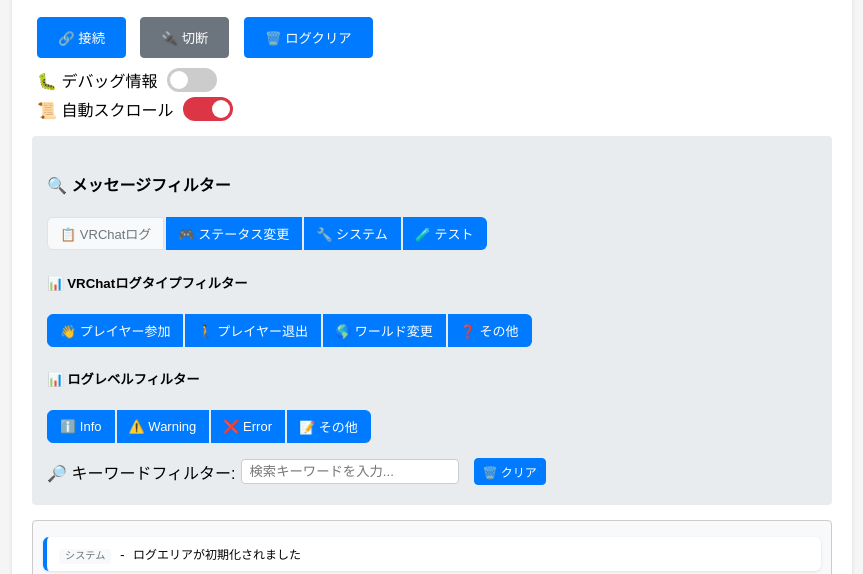
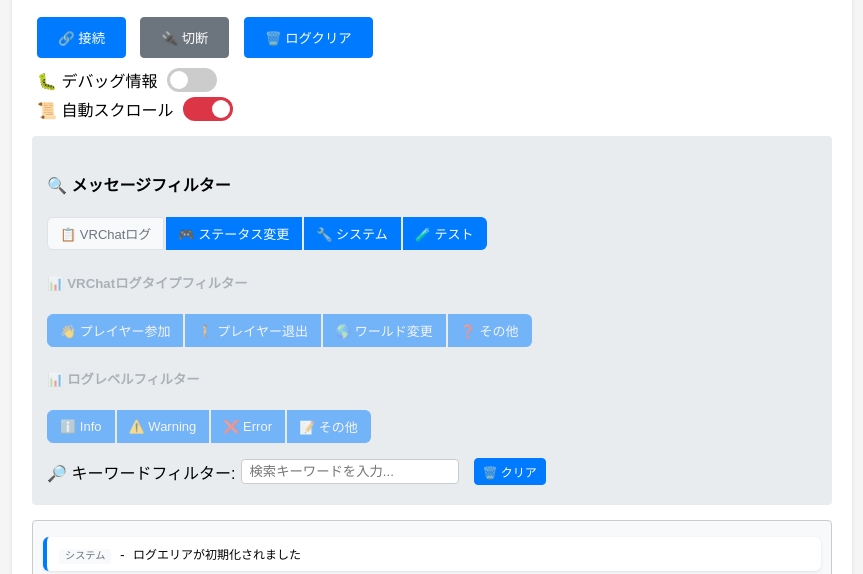
Before and after one commit to kurotori4423/vrc-log-relay-server, a website: page public/index.html in a window 1280 px wide. Both pictures are taken after a click on the button "📋 VRChatログ". Shown: the part 180-754 px from the top of the page, without its empty margins (208-1071 px from the left). Drawn offline with Linux system fonts and the light colour scheme.

Commit message:
feat: VRChatフィルターセクションの無効化スタイルを追加し、状態更新機能を実装

```diff
--- a/public/index.html
+++ b/public/index.html
@@ -247,6 +247,22 @@
             background-color: #0056b3;
             border-color: #0056b3;
         }
+
+        /* 無効化状態のスタイル */
+        .filter-section-disabled {
+            opacity: 0.5;
+            pointer-events: none;
+            transition: opacity 0.3s ease;
+        }
+
+        .filter-section-disabled .filter-btn {
+            cursor: not-allowed;
+        }
+
+        .filter-section-disabled h5 {
+            color: #6c757d;
+        }
+
         .toggle-label {
             display: flex;
             align-items: center;
@@ -305,7 +321,7 @@
                 <button class="filter-btn active" data-filter="filterTest" onclick="toggleFilterButton(this)">🧪 テスト</button>
             </div>
 
-            <div style="margin-top: 15px;">
+            <div style="margin-top: 15px;" id="vrchatLogTypeSection">
                 <h5>📊 VRChatログタイプフィルター</h5>
                 <div class="filter-group">
                     <button class="filter-btn active" data-filter="filterUserJoin" onclick="toggleFilterButton(this)">👋 プレイヤー参加</button>
@@ -315,7 +331,7 @@
                 </div>
             </div>
 
-            <div style="margin-top: 15px;">
+            <div style="margin-top: 15px;" id="logLevelSection">
                 <h5>📊 ログレベルフィルター</h5>
                 <div class="filter-group">
                     <button class="filter-btn active" data-filter="filterLevelInfo" onclick="toggleFilterButton(this)">ℹ️ Info</button>
@@ -451,6 +467,9 @@
 
         setInterval(updateTime, 1000);
         updateTime();
+
+        // 初期化時にVRChatフィルターセクションの状態を設定
+        updateVRChatFilterSections();
 
         function connect() {
             if (ws && ws.readyState === WebSocket.OPEN) {
@@ -1192,6 +1211,11 @@
                 checkbox.checked = button.classList.contains('active');
             }
 
+            // VRChatログフィルターの場合、詳細セクションの状態を更新
+            if (filterId === 'filterLog') {
+                updateVRChatFilterSections();
+            }
+
             // フィルターを適用
             applyFilters();
         }
@@ -1209,7 +1233,28 @@
                 }
             }
 
+            // VRChatログフィルターの場合、詳細セクションの状態を更新
+            if (filterId === 'filterLog') {
+                updateVRChatFilterSections();
+            }
+
             applyFilters();
+        }
+
+        function updateVRChatFilterSections() {
+            const vrchatLogButton = document.querySelector('[data-filter="filterLog"]');
+            const vrchatLogTypeSection = document.getElementById('vrchatLogTypeSection');
+            const logLevelSection = document.getElementById('logLevelSection');
+
+            const isVRChatLogEnabled = vrchatLogButton && vrchatLogButton.classList.contains('active');
+
+            if (isVRChatLogEnabled) {
+                vrchatLogTypeSection.classList.remove('filter-section-disabled');
+                logLevelSection.classList.remove('filter-section-disabled');
+            } else {
+                vrchatLogTypeSection.classList.add('filter-section-disabled');
+                logLevelSection.classList.add('filter-section-disabled');
+            }
         }
 
         function applyKeywordFilter() {
```
